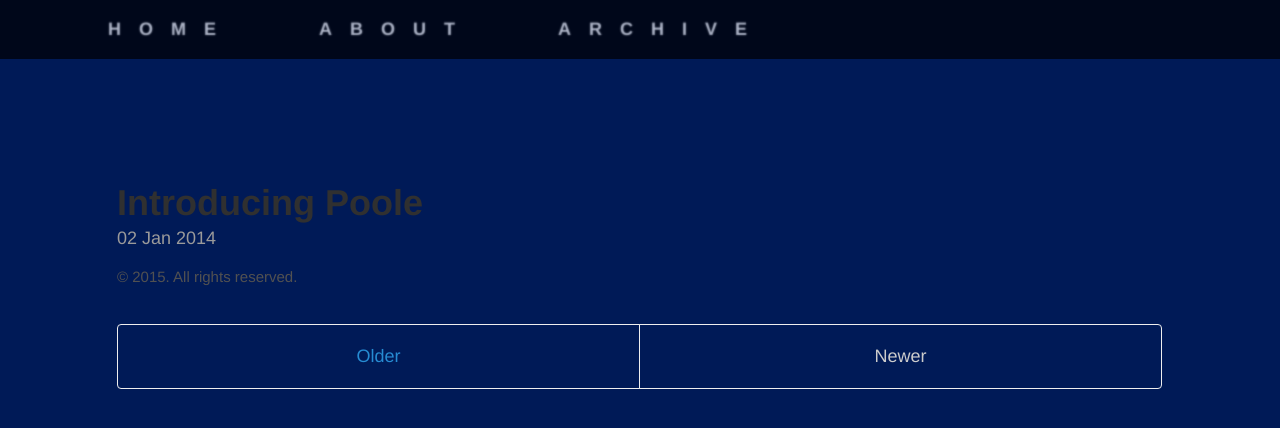
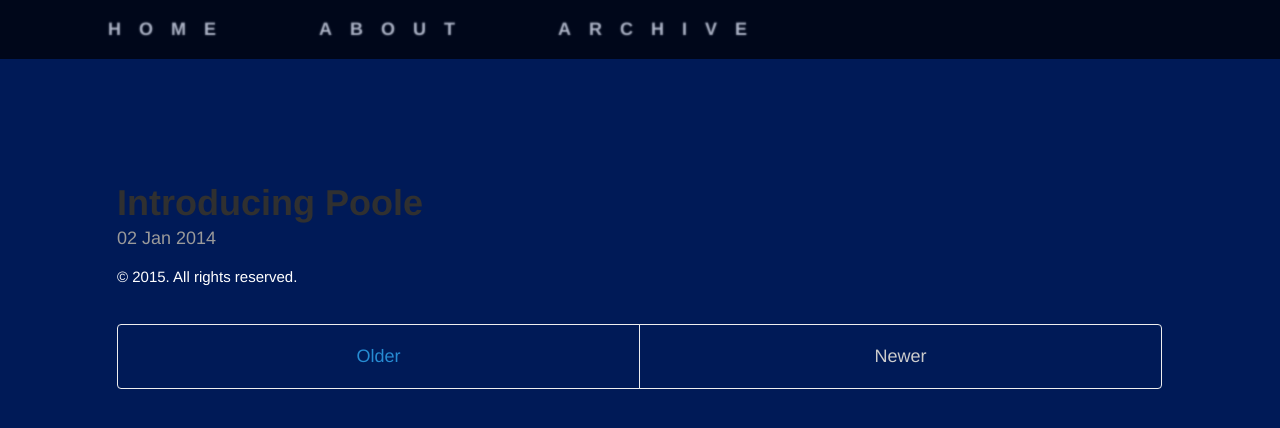
Before and after one commit to ericyewang/ericyewang.github.io, a Jekyll site: the page built from index.html, in a window 1280 px wide. Shown: the top 428 px of the page. Built offline with Jekyll 4.4.1, drawn with Linux system fonts in a browser that asks for light colours; the list of posts is cut into pages by our own code.

Commit message:
Update _base.scss

```diff
--- a/_sass/_base.scss
+++ b/_sass/_base.scss
@@ -25,7 +25,7 @@
 }
 
 body {
-  color: #515151;
+  color: #fff;
   background-color: #001A57;
   -webkit-text-size-adjust: 100%;
       -ms-text-size-adjust: 100%;
```
